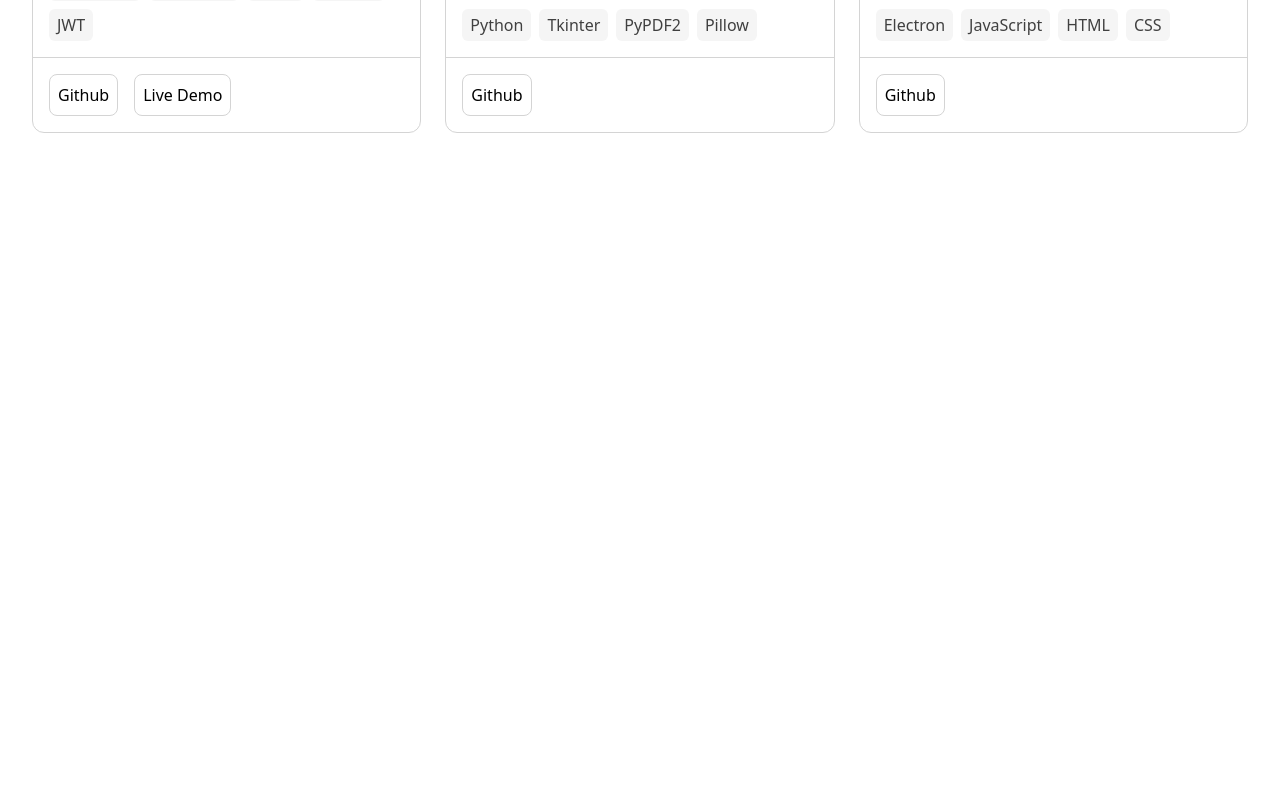
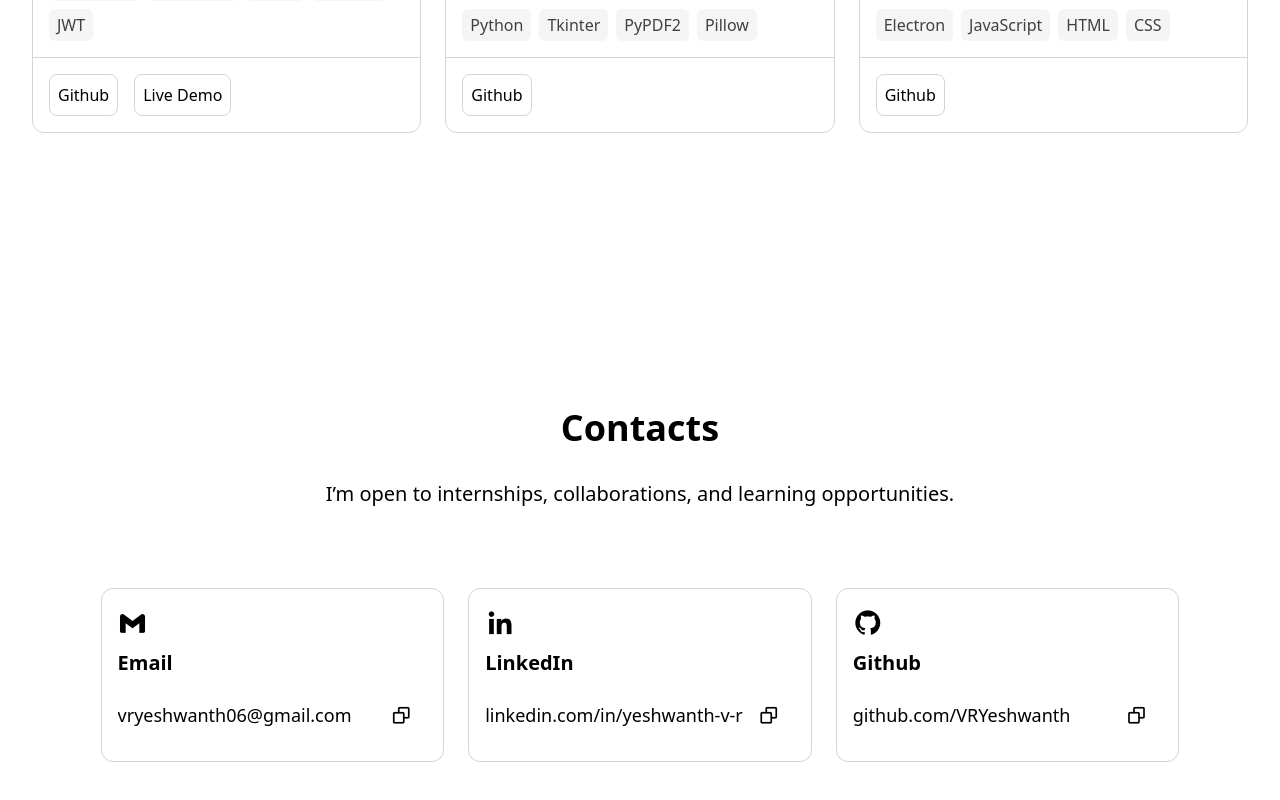
Before and after one commit to VRYeshwanth/Portfolio, a React (Vite) app: page / in a window 1280 px wide. Shown: the part 2362-3162 px from the top of the page. Before the commit the page ends 2706 px from the top, so only its background shows below. Built offline with nearby package versions, Linux system fonts and the light colour scheme.

Commit message:
Contacts Page

```diff
--- a/src/App.jsx
+++ b/src/App.jsx
@@ -2,6 +2,7 @@ import Navbar from "./Components/Navbar";
 import Home from "./pages/Home";
 import Skills from "./pages/Skills";
 import Projects from "./pages/Projects";
+import Contacts from "./pages/Contacts";
 
 export default function App() {
     return (
@@ -11,6 +12,7 @@ export default function App() {
                 <Home />
                 <Skills />
                 <Projects />
+                <Contacts />
             </div>
         </div>
     );
--- /dev/null
+++ b/src/Components/ContactCard.jsx
@@ -0,0 +1,45 @@
+import { useState } from "react";
+export default function ContactCard({
+    icon,
+    contactTitle,
+    contact,
+    displayText,
+}) {
+    const [copied, setCopied] = useState(false);
+
+    const handleCopy = async () => {
+        let textToCopy = contact;
+
+        if (textToCopy.startsWith("mailto:"))
+            textToCopy = contact.replace("mailto:", "");
+
+        try {
+            await navigator.clipboard.writeText(textToCopy);
+            setCopied(true);
+            setTimeout(() => setCopied(false), 1500);
+        } catch (err) {
+            console.log("Copy Failed !!");
+        }
+    };
+
+    return (
+        <div className="relative flex flex-col gap-2 p-4 bg-white/80 dark:bg-neutral-950 border border-neutral-300 rounded-xl dark:border-neutral-700">
+            <i className={`${icon} text-3xl`}></i>
+            <span className="text-xl font-semibold">{contactTitle}</span>
+            <div className="flex justify-between items-center">
+                <a href={contact} className="text-lg truncate">
+                    {displayText}
+                </a>
+                <i
+                    className="bx bx-copy text-xl p-4 cursor-pointer"
+                    onClick={handleCopy}
+                ></i>
+            </div>
+            {copied && (
+                <span className="absolute -top-6 right-0 text-xs bg-neutral-950 dark:bg-white text-white dark:text-black px-2 py-1 rounded">
+                    Copied!
+                </span>
+            )}
+        </div>
+    );
+}
--- /dev/null
+++ b/src/pages/Contacts.jsx
@@ -0,0 +1,38 @@
+import ContactCard from "../Components/ContactCard";
+export default function Contacts() {
+    return (
+        <section
+            id="contacts"
+            className="scroll-mt-20 min-h-[calc(100vh-80px)] w-full flex flex-col gap-8 items-center dark:bg-neutral-950 dark:text-neutral-100 py-16 px-8"
+        >
+            <h1 className="text-3xl md:text-4xl font-bold text-center">
+                Contacts
+            </h1>
+            <p className="text-xl">
+                I’m open to internships, collaborations, and learning
+                opportunities.
+            </p>
+
+            <div className="grid grid-cols-1 md:grid-cols-2 lg:grid-cols-3 gap-6 mt-12">
+                <ContactCard
+                    icon="bx bxl-gmail"
+                    contactTitle="Email"
+                    contact="mailto:vryeshwanth06@gmail.com"
+                    displayText="vryeshwanth06@gmail.com"
+                />
+                <ContactCard
+                    icon="bx bxl-linkedin"
+                    contactTitle="LinkedIn"
+                    contact="https://www.linkedin.com/in/yeshwanth-v-r-38a878395/"
+                    displayText="linkedin.com/in/yeshwanth-v-r"
+                />
+                <ContactCard
+                    icon="bx bxl-github"
+                    contactTitle="Github"
+                    contact="https://www.github.com/VRYeshwanth"
+                    displayText="github.com/VRYeshwanth"
+                />
+            </div>
+        </section>
+    );
+}
```
